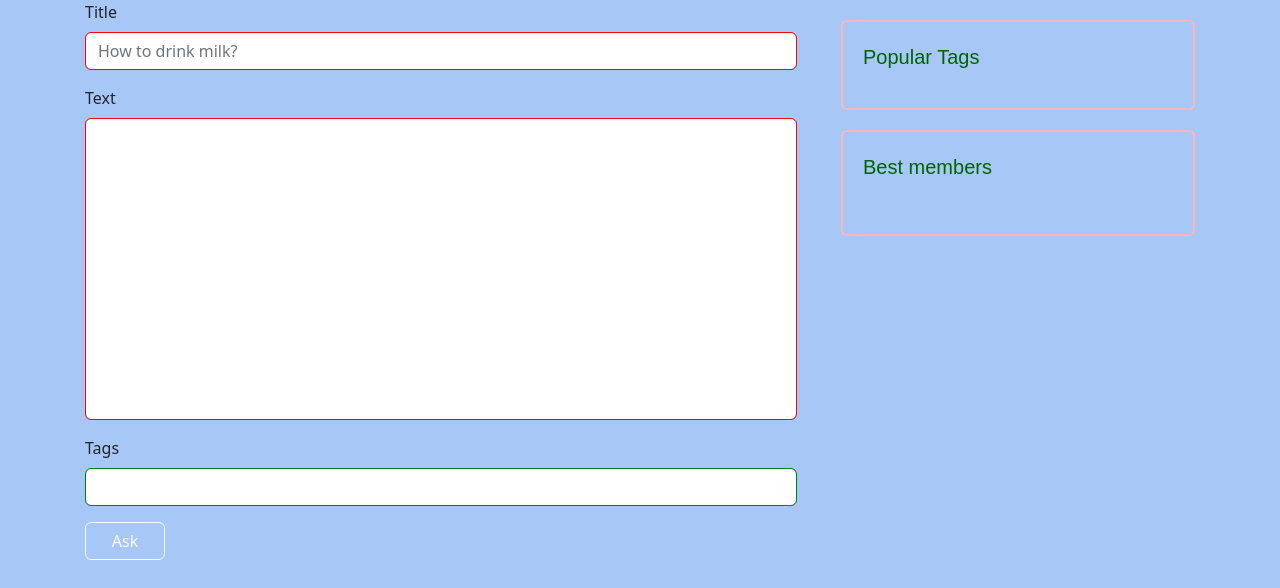
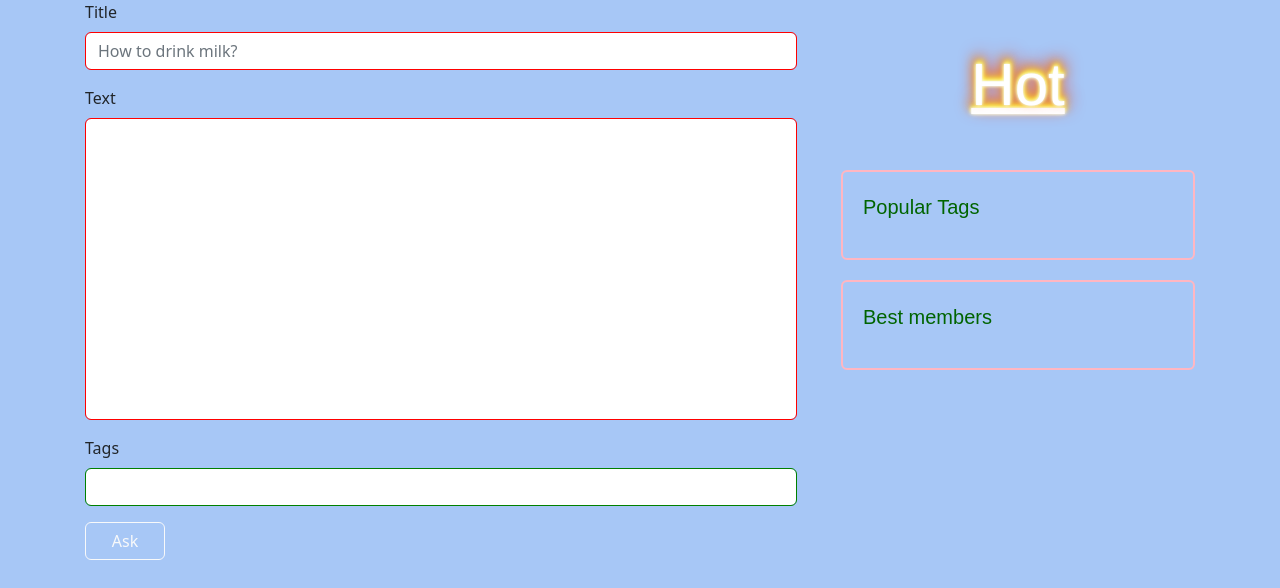
Before and after one commit to MoraPresence/TP2022_WEB, a Django app: page /ask/ in a window 1280 px wide. Shown: the part 150-738 px from the top of the page. Run offline with Django 4.2, Linux system fonts and the light colour scheme; data that the repository does not hold is empty; some libraries are stand-ins or nearby versions.

Commit message:
to_review

```diff
--- a/CatOverflow/urls.py
+++ b/CatOverflow/urls.py
@@ -21,12 +21,13 @@ from CatOverflow import settings
 from app import views
 
 urlpatterns = [
-    path('admin/', admin.site.urls),
-    path('', views.index, name='index'),
-    path('question/<int:question_id>', views.question, name='question'),
-    path('ask/', views.ask, name='ask'),
-    path('login/', views.login, name='login'),
-    path('register/', views.register, name='register'),
-    path('settings/', views.settings, name='settings'),
-    path('tag/<tag_id>/', views.tag, name='tag')
-]+static(settings.MEDIA_URL, document_root=settings.MEDIA_ROOT)
+                  path('admin/', admin.site.urls),
+                  path('', views.index, name='index'),
+                  path('question/<int:question_id>', views.question, name='question'),
+                  path('ask/', views.ask, name='ask'),
+                  path('hot/', views.hot, name='ask'),
+                  path('login/', views.login, name='login'),
+                  path('register/', views.register, name='register'),
+                  path('settings/', views.settings, name='settings'),
+                  path('tag/<tag_id>/', views.tag, name='tag')
+              ] + static(settings.MEDIA_URL, document_root=settings.MEDIA_ROOT)
--- a/app/views.py
+++ b/app/views.py
@@ -39,10 +39,16 @@ def settings(request):
 
 
 def tag(request, tag_id):
-    if tag_id == "hot":
-        tag_list = Question.objects.hot_questions()
-    else:
-        tag_list = Question.objects.tag_questions(tag_id)
+    tag_list = Question.objects.tag_questions(tag_id)
     context = paginate(tag_list, request, 4)
     return render(request, 'tag.html',
                   {'questions': context, 'best_members': get_best_members(), 'popular_tags': get_popular_tags()})
+
+
+def hot(request):
+    page_list = Question.objects.hot_questions()
+    context = paginate(page_list, request, 4)
+
+    return render(request, 'index.html',
+                  {'questions': context, 'best_members': get_best_members(),
+                   'popular_tags': get_popular_tags()})
--- a/static/css/style.css
+++ b/static/css/style.css
@@ -265,3 +265,19 @@ img {
     color: red;
     font-size: 15px;
 }
+
+.fire {
+    color: #fff;
+    text-shadow:
+             0 0 2px #eee,
+             0 0 4px #fff,
+             0 -2px 4px #ff3,
+             2px -4px 6px #fd3,
+             -2px -6px 11px #f80,
+             2px -8px 18px #f20;
+    font-size: 60px;
+}
+
+.Members{
+    overflow: hidden;
+}
--- a/templates/inc/question-item.html
+++ b/templates/inc/question-item.html
@@ -32,4 +32,9 @@
             </div>
         </div>
     </div>
+    <div class="row">
+        <div class="col-lg-5">
+            {{ question.creating_date }}
+        </div>
+    </div>
 </div>
--- a/templates/inc/sidebar.html
+++ b/templates/inc/sidebar.html
@@ -1,5 +1,9 @@
 {% load static %}
-
+<div class="site-info" style="text-align: center; border: hidden">
+    <a class="fire" href="/hot/">
+        Hot
+    </a>
+</div>
 <div class="site-info">
     <div class="row">
         <p style="color: darkgreen">Popular Tags</p>
@@ -13,10 +17,10 @@
 <div class="site-info">
     <div class="row">
         <p style="color: darkgreen">Best members</p>
-        <ul>
+        <div class="Members">
             {% for member in best_members %}
             <a class="page-link" href="#">{{ member.user.username }}</a>
             {% endfor %}
-        </ul>
+        </div>
     </div>
 </div>
```
Also changed, not shown: templates/hot.html (added, +13 -0 lines).
